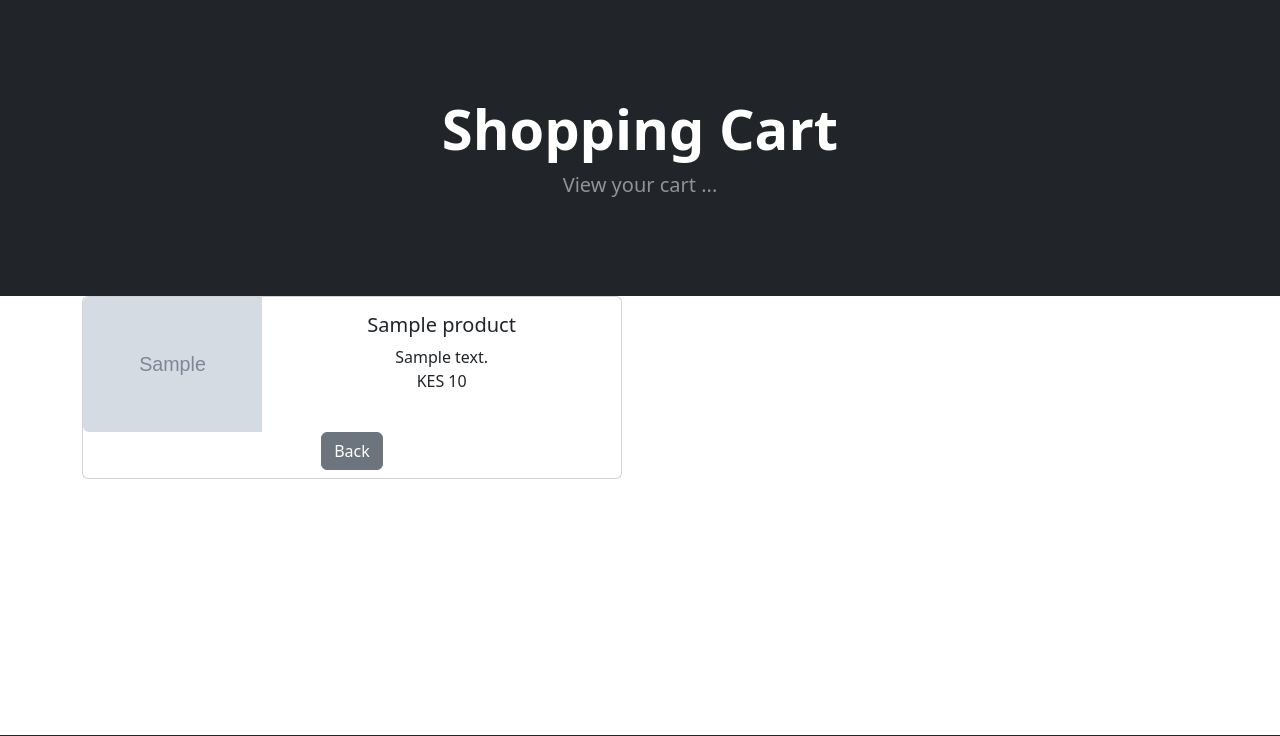
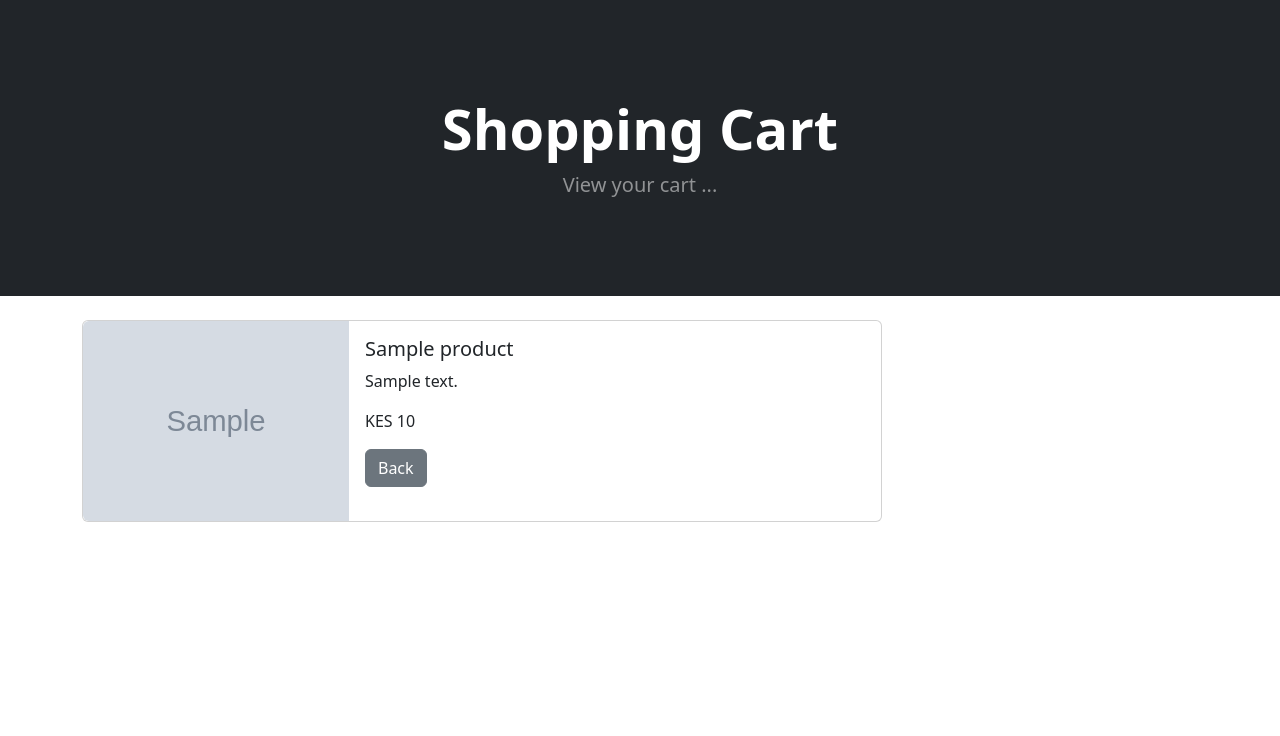
Before and after one commit to geoffreykithuku/django-ecommerce, a Django app: template cart/templates/cart_summary.html in a window 1280 px wide. Shown: the part 57-793 px from the top of the page. Run offline with Django 5.2, Linux system fonts and the light colour scheme; the template is opened without the code that fills it: most values are stand-ins (such as "Sample title", 1, 10 or a date in 2020); grey boxes marked "Sample" are stand-in pictures; some libraries are stand-ins or nearby versions.

Commit message:
style cart summary page

```diff
--- a/cart/templates/cart_summary.html
+++ b/cart/templates/cart_summary.html
@@ -1,4 +1,5 @@
-{% extends 'base.html' %} {% block content %}
+{% extends 'base.html' %}
+{% block content %}
 
 <header class="bg-dark py-5">
   <div class="container px-4 px-lg-5 my-5">
@@ -8,62 +9,51 @@
     </div>
   </div>
 </header>
-<div class="container">
+
+<div class="container pt-4">
   {% if cart_products %}
     {% for product in cart_products %}
-   <div class="card mb-3" style="max-width: 540px">
+      <div class="card mb-3" style="max-width: 800px;">
         <div class="row g-0">
           <div class="col-md-4">
-        <img
-          src="{{product.image.url}}"
-          class="img-fluid rounded-start"
-          alt="..."
-        />
+            <img src="{{ product.image.url }}" class="img-fluid rounded-start" alt="...">
           </div>
           <div class="col-md-8">
-        <center>
             <div class="card-body">
-            <h5 class="card-title">{{product.name}}</h5>
-            <p class="card-text">{{product.description}}</p>
+              <h5 class="card-title">{{ product.name }}</h5>
+              <p class="card-text">{{ product.description }}</p>
               {% if product.on_offer %}
-            <div class="card-body p-4">
-              <div class="text-center">
-                <!-- Product name-->
-                <h5 class="fw-bolder">{{product.name}}</h5>
-
-                <div
-                  class="d-flex justify-content-center small text-warning mb-2"
-                >
+                <div class="">
+                  <div class="d-flex  small text-warning mb-2">
                     <div class="bi-star-fill"></div>
                     <div class="bi-star-fill"></div>
                     <div class="bi-star-fill"></div>
                     <div class="bi-star-fill"></div>
                     <div class="bi-star-fill"></div>
                   </div>
-                <!-- Product price-->
-                <strike> KES {{product.price}} </strike>
-                &nbsp; {{product.offer_price}} {% else %} KES {{product.price}}
-                {%endif%}
+                  <strike>KES {{ product.price }}</strike>
+                  &nbsp; {{ product.offer_price }}
+                </div>
+              {% else %}
+                <div class="">
+                  <p>KES {{ product.price }}</p>
+                </div>
+              {% endif %}
+              <div class="d-flex gap-5 mt-3">
+                <a href="{% url 'home' %}" class="btn btn-secondary">Back</a>
               </div>
             </div>
-
-            <div class="d-flex justify-content-center align-items-center gap-5 mb-2">
-              <a href="{% url 'home' %}" class="btn btn-secondary">Back</a>
-
-            </div>
-          </div>
-        </center>
           </div>
         </div>
       </div>
     {% endfor %}
-
-  {%else %}
+  {% else %}
     <div class="py-5">
       <p class="text-danger">There is nothing in your cart.</p>
     </div>
   {% endif %}
 </div>
+
 <br><br><br><br><br><br><br><br><br><br>
 
 {% endblock %}
--- a/store/templates/product.html
+++ b/store/templates/product.html
@@ -6,7 +6,7 @@
       <div class="col-md-4">
         <img
           src="{{product.image.url}}"
-          class="img-fluid rounded-start"
+          class="img-fluid rounded-start w-100"
           alt="..."
         />
       </div>
```
Also changed, not shown: db.sqlite3. Lines whose indentation alone changed are shown as unchanged.
